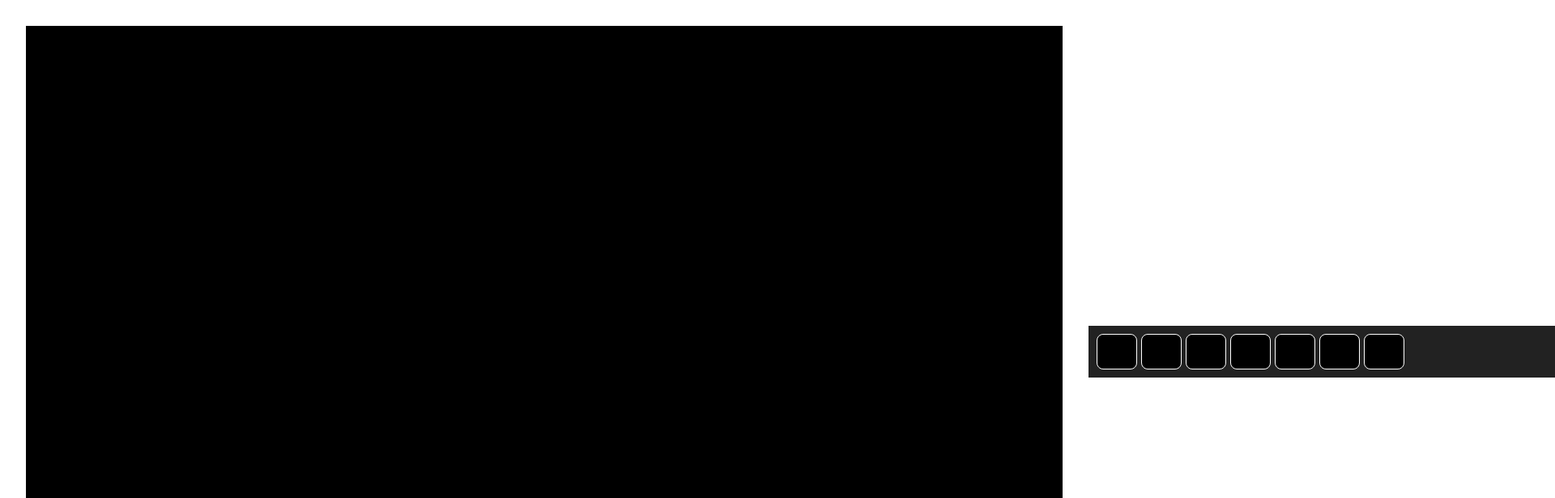
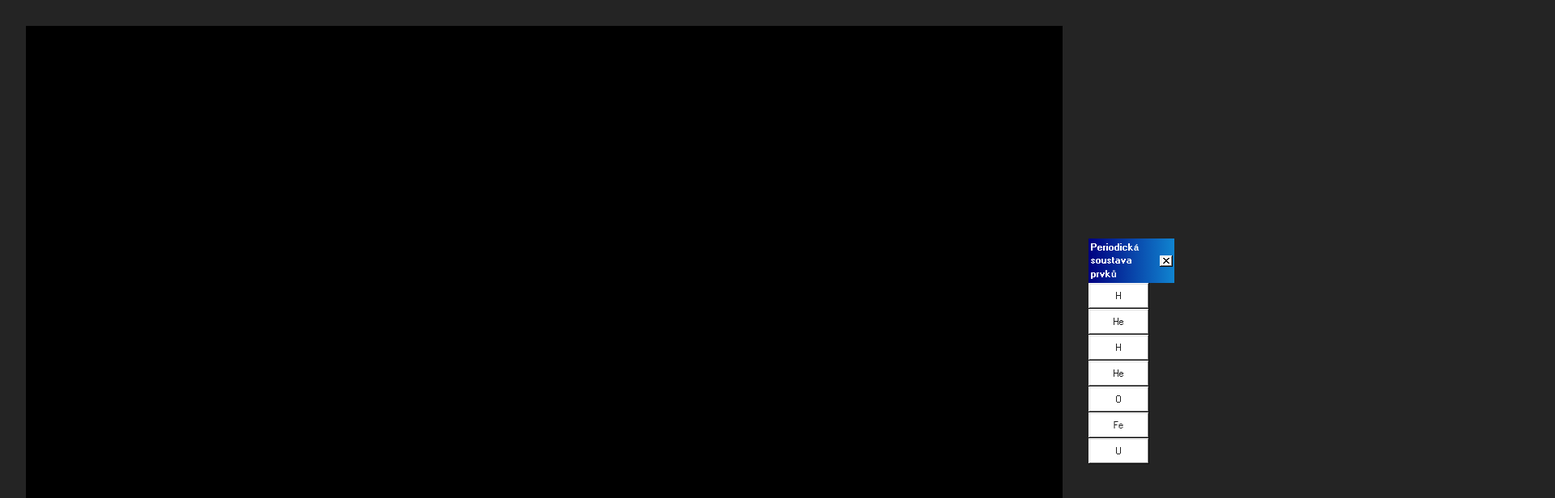
Before and after one commit to NiftyBuffalo619/AtomicOrbitals, a website built with Vite: page atomicorbitals/index.html in a window 1280 px wide. Shown: the top 616 px of the page at 81% size, 1920 px wide, since content can reach past the window. Built offline with nearby package versions, Linux system fonts and the light colour scheme.

Commit message:
Added container and windows 98 theme

```diff
--- a/atomicorbitals/package.json
+++ b/atomicorbitals/package.json
@@ -12,6 +12,7 @@
     "vite": "^6.2.0"
   },
   "dependencies": {
+    "98.css": "^0.1.20",
     "three": "^0.174.0"
   }
 }
--- a/atomicorbitals/src/main.js
+++ b/atomicorbitals/src/main.js
@@ -2,6 +2,7 @@ import "./style.css";
 
 import * as THREE from "three";
 import { OrbitControls } from 'three/examples/jsm/controls/OrbitControls';
+import { div } from "three/tsl";
 
 const scene = new THREE.Scene();
 const camera = new THREE.PerspectiveCamera(75, window.innerWidth / window.innerHeight, 0.1, 1000);
@@ -35,26 +36,31 @@ const elements = [
 ];
 
 function createPeriodicTable() {
+  const container = document.createElement('div');
+  const titleBar = document.createElement('div');
+  titleBar.innerHTML = `
+    <div class="title-bar">
+  <div class="title-bar-text">Periodická soustava prvků</div>
+  <div class="title-bar-controls">
+    <button aria-label="Close" style="float:left;"></button>
+  </div>
+</div>
+`;
+container.appendChild(titleBar);
 const table = document.createElement('div');
-  table.style.display = 'grid';
-  table.style.gridTemplateColumns = 'repeat(18, 50px)';
-  table.style.gap = '5px';
-  table.style.background = '#222';
-  table.style.padding = '10px';
-  table.style.color = 'white';
+
 
 elements.forEach(el => {
   const button = document.createElement('button');
   button.innerText = el.symbol;
   button.style.padding = '10px';
-    button.style.border = '1px solid white';
-    button.style.background = 'black';
   button.title = `${el.name}\nAtomic No: ${el.atomicNumber}`;
   button.onclick = () => renderOrbital(el);
   table.appendChild(button);
 });
 
-  document.body.appendChild(table);
+container.appendChild(table);
+document.body.appendChild(container);
 }
 
 function createOrbitalShape(type, radius, color) {
--- a/atomicorbitals/src/style.css
+++ b/atomicorbitals/src/style.css
@@ -1,5 +1,6 @@
+@import '../node_modules/98.css/dist/98.css';
+
 :root {
-  font-family: system-ui, Avenir, Helvetica, Arial, sans-serif;
   line-height: 1.5;
   font-weight: 400;
 
@@ -13,21 +14,13 @@
   -moz-osx-font-smoothing: grayscale;
 }
 
-a {
-  font-weight: 500;
-  color: #646cff;
-  text-decoration: inherit;
-}
-a:hover {
-  color: #535bf2;
-}
-
 body {
   margin: 0;
   display: flex;
   place-items: center;
   min-width: 320px;
   min-height: 100vh;
+  overflow:hidden;
 }
 
 h1 {
@@ -37,60 +30,11 @@ h1 {
 
 #app {
   max-width: 1280px;
-  margin: 0 auto;
+  margin: 0;
   padding: 2rem;
   text-align: center;
 }
 
-.logo {
-  height: 6em;
-  padding: 1.5em;
-  will-change: filter;
-  transition: filter 300ms;
+button {
+  background-color: white;
 }
-.logo:hover {
-  filter: drop-shadow(0 0 2em #646cffaa);
-}
-.logo.vanilla:hover {
-  filter: drop-shadow(0 0 2em #f7df1eaa);
-}
-
-.card {
-  padding: 2em;
-}
-
-.read-the-docs {
-  color: #888;
-}
-
-button {
-  border-radius: 8px;
-  border: 1px solid transparent;
-  padding: 0.6em 1.2em;
-  font-size: 1em;
-  font-weight: 500;
-  font-family: inherit;
-  background-color: #1a1a1a;
-  cursor: pointer;
-  transition: border-color 0.25s;
-}
-button:hover {
-  border-color: #646cff;
-}
-button:focus,
-button:focus-visible {
-  outline: 4px auto -webkit-focus-ring-color;
-}
-
-@media (prefers-color-scheme: light) {
-  :root {
-    color: #213547;
-    background-color: #ffffff;
-  }
-  a:hover {
-    color: #747bff;
-  }
-  button {
-    background-color: #f9f9f9;
-  }
-}
```
Also changed, not shown: 1 other file. Lines whose indentation alone changed are shown as unchanged.
